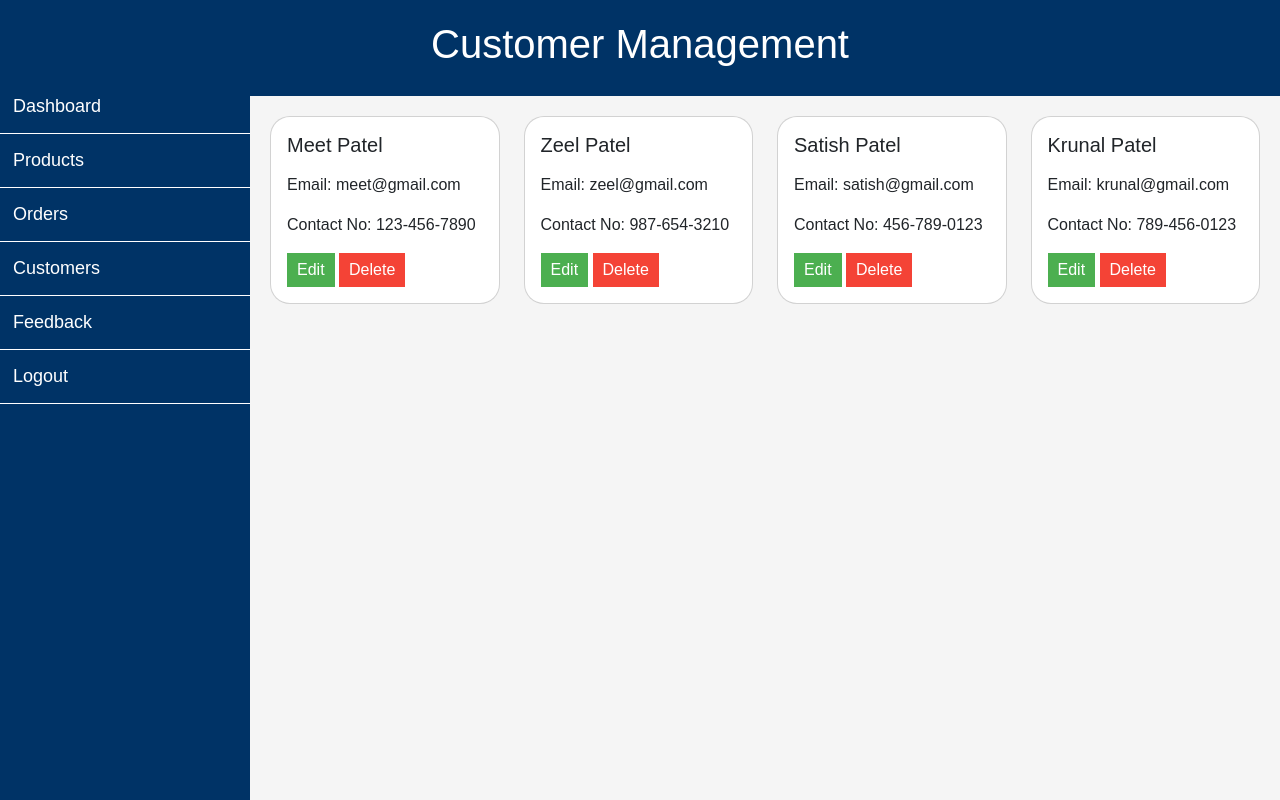
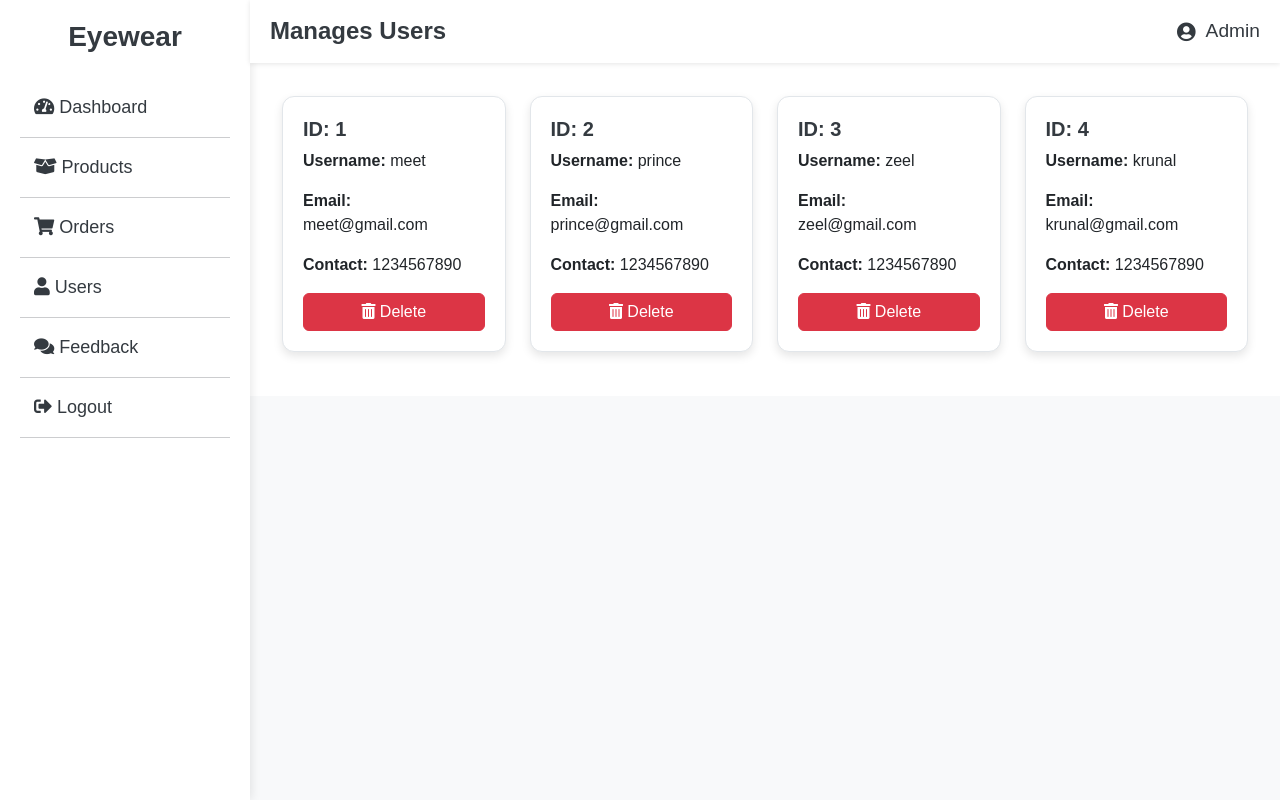
Before and after one commit to githubmalay/eyewear-html, a plain HTML site: page admin_customer.html in a window 1280 px wide. Drawn offline with nearby package versions, Linux system fonts and the light colour scheme.

Commit message:
Update admin_customer.html

```diff
--- a/admin_customer.html
+++ b/admin_customer.html
@@ -1,103 +1,234 @@
 <!DOCTYPE html>
 <html lang="en">
+
 <head>
     <meta charset="UTF-8">
     <meta name="viewport" content="width=device-width, initial-scale=1.0">
-    <title>Customer Management - EYEWEAR</title>
-    <link href="https://cdn.jsdelivr.net/npm/bootstrap@5.3.0-alpha1/dist/css/bootstrap.min.css" rel="stylesheet">
-    <link rel="stylesheet" href="admin_style.css">
+    <title>Admin Users</title>
+    <link href="https://cdn.jsdelivr.net/npm/bootstrap@5.3.0/dist/css/bootstrap.min.css" rel="stylesheet">
+    <link rel="stylesheet" href="https://cdnjs.cloudflare.com/ajax/libs/font-awesome/5.15.3/css/all.min.css">
     <style>
-        .card {
-            margin-bottom: 20px; /* Space between cards */
-            border-radius: 20px; /* Rounded corners */
+        body {
+            background-color: #f8f9fa;
+            font-family: 'Poppins', sans-serif;
+            color: #343a40;
         }
-        .action-buttons {
+
+        .wrapper {
+            display: flex;
+            flex-wrap: wrap;
+        }
+
+        .sidebar {
+            width: 100%;
+            background-color: #ffffff;
+            padding: 20px;
+            box-shadow: 1px 0 10px rgba(0, 0, 0, 0.1);
+            transition: width 0.3s;
+        }
+
+        .sidebar h2 {
+            font-size: 28px;
+            font-weight: bold;
+            text-align: center;
+            color: #343a40;
+            margin-bottom: 40px;
+        }
+
+        .sidebar a {
+            color: #343a40;
+            text-decoration: none;
+            display: block;
+            padding: 0px 14px;
+            margin: 10px 0;
+            font-size: 18px;
+            border-radius: 8px;
+            transition: background-color 0.3s, transform 0.3s;
+        }
+
+        .sidebar a:hover {
+            color: black;
+        }
+
+        .navbar {
+            position: relative;
+            width: 100%;
+            background-color: #ffffff;
+            padding: 17px 20px;
+             color: #343a40;
             display: flex;
             justify-content: space-between;
+            align-items: center;
+            box-shadow: 0 1px 5px rgba(0, 0, 0, 0.1);
         }
-        button {
-            padding: 5px 10px;
-            border: none;
-            color: white;
-            cursor: pointer;
+
+        .navbar h4 {
+            margin: 0;
+            font-weight: bold;
+            font-size: 24px;
         }
-        .edit-btn {
-            background-color: #4CAF50; /* Green */
+
+        .navbar .user-info {
+            display: flex;
+            align-items: center;
+            font-size: 1.2rem;
         }
-        .delete-btn {
-            background-color: #f44336; /* Red */
+
+        .navbar .user-info i {
+            margin-right: 10px;
+            color: #343a40;
+        }
+
+        .main-content {
+            padding: 20px;
+            background-color: #ffffff;
+            width: 100%;
+        }
+
+        @media (min-width: 768px) {
+            .sidebar {
+                width: 250px;
+                position: fixed;
+                height: 100vh;
+            }
+            .navbar {
+                width: 100%;
+                width: calc(100% - 250px);
+                left: 250px;
+                position: fixed;
+                top: 0;
+            }
+            .main-content {
+                margin-left: 250px;
+                padding-top: 80px;
+            }
+        }
+
+        .card-container {
+            display: flex;
+            flex-wrap: wrap;
+            gap: 20px;
+        }
+
+        .card {
+            border: 1px solid #e2e6ea;
+            /* Light grey border */
+            border-radius: 12px;
+            box-shadow: 0 4px 10px rgba(0, 0, 0, 0.1);
+            padding: 20px;
+            transition: transform 0.2s;
+            background-color: #ffffff;
+            /* White card */
+            flex: 1 1 calc(30% - 20px);
+            /* Responsive card sizing */
+        }
+
+        .card:hover {
+            transform: scale(1.02);
+            /* Slight zoom on hover */
+        }
+
+        .card h5 {
+            font-weight: bold;
+            color: #343a40;
+            /* Dark text */
+        }
+
+        .btn-danger {
+            transition: background-color 0.3s ease, transform 0.3s ease;
+        }
+
+        .btn-danger:hover {
+            background-color: #c82333;
+            /* Dark red on hover */
+            transform: scale(1.05);
+        }
+
+        .logout-btn {
+            margin-bottom: 20px;
         }
     </style>
 </head>
+
 <body>
-    <!-- Header -->
-    <header>
-        <h1>Customer Management</h1>
-    </header>
-
-    <!-- Sidebar -->
+    <div class="wrapper">
         <div class="sidebar">
-        <ul>
-            <li><a href="admin_dashboard.html">Dashboard</a></li>
-            <li><a href="admin_product.html">Products</a></li>
-            <li><a href="admin_order.html">Orders</a></li>
-            <li><a href="admin_customer.html">Customers</a></li>
-            <li><a href="admin_feedback.html">Feedback</a></li>
-            <li><a href="index.html">Logout</a></li>
-        </ul>
+            <h2>Eyewear</h2>
+            <a href="admin_dashboard.html"><i class="fas fa-tachometer-alt"></i> Dashboard</a>
+            <hr>
+            <a href="admin_product.html"><i class="fas fa-box-open"></i> Products</a>
+            <hr>
+            <a href="admin_order.html"><i class="fas fa-shopping-cart"></i> Orders</a>
+            <hr>
+            <a href="admin_customer.html"><i class="fas fa-user"></i> Users</a>
+            <hr>
+            <a href="admin_feedback.html"><i class="fas fa-comments"></i> Feedback</a>
+            <hr>
+            <a href="index.html" class="logout-btn"><i class="fas fa-sign-out-alt"></i> Logout</a>
+            <hr>
         </div>
 
-    <!-- Content -->
-    <div class="content">
-        <div class="row" id="customer-list">
-            <!-- Customer cards will be added dynamically here -->
+        <!-- Navbar -->
+        <div class="navbar">
+            <h4>Manages Users</h4>
+            <div class="user-info">
+                <i class="fas fa-user-circle"></i>
+                <span>Admin</span>
             </div>
         </div>
 
-    <script>
-        // Dummy customer data (replace with actual data from backend)
-        const customers = [
-            { id: 1, name: "Meet Patel", email: "meet@gmail.com", phone: "123-456-7890" },
-            { id: 2, name: "Zeel Patel", email: "zeel@gmail.com", phone: "987-654-3210" },
-            { id: 3, name: "Satish Patel", email: "satish@gmail.com", phone: "456-789-0123" },
-            { id: 4, name: "Krunal Patel", email: "krunal@gmail.com", phone: "789-456-0123" }
-
-        ];
-
-        // Function to render customer list in card format
-        function renderCustomerList() {
-            const customerList = document.getElementById("customer-list");
-            customerList.innerHTML = "";
-
-            customers.forEach(customer => {
-                const col = document.createElement("div");
-                col.className = "col-md-3";
-                col.innerHTML = `
+        <!-- Main Content -->
+        <div class="main-content">
+            <div class="container">
+                <div class="row mt-3"> <!-- Start of Bootstrap row -->
+                        <div class="col-md-3 mb-4"> <!-- Change from card to col-md-3 -->
                             <div class="card">
-                        <div class="card-body">
-                            <h5 class="card-title">${customer.name}</h5>
-                            <p class="card-text mt-3">Email: ${customer.email}</p>
-                            <p class="card-text">Contact No: ${customer.phone}</p>
-                                <button class="edit-btn" onclick="editCustomer(${customer.id})">Edit</button>
-                                <button class="delete-btn" onclick="removeCustomer(${customer.id})">Delete</button>
+                                <h5>ID: 1</h5>
+                                <p><strong>Username:</strong> meet</p>
+                                <p><strong>Email:<br></strong> meet@gmail.com</p>
+                                <p><strong>Contact:</strong> 1234567890</p>
+                                <a href="#" class="btn btn-danger">
+                                    <i class="fas fa-trash-alt"></i> Delete
+                                </a>
+                            </div>
+                        </div> <!-- End of col-md-3 -->
+                        <div class="col-md-3 mb-4"> <!-- Change from card to col-md-3 -->
+                            <div class="card">
+                                <h5>ID: 2</h5>
+                                <p><strong>Username:</strong> prince</p>
+                                <p><strong>Email:<br></strong> prince@gmail.com</p>
+                                <p><strong>Contact:</strong> 1234567890</p>
+                                <a href="#" class="btn btn-danger">
+                                    <i class="fas fa-trash-alt"></i> Delete
+                                </a>
+                            </div>
+                        </div> <!-- End of col-md-3 --> <div class="col-md-3 mb-4"> <!-- Change from card to col-md-3 -->
+                            <div class="card">
+                                <h5>ID: 3</h5>
+                                <p><strong>Username:</strong> zeel</p>
+                                <p><strong>Email:<br></strong> zeel@gmail.com</p>
+                                <p><strong>Contact:</strong> 1234567890</p>
+                                <a href="#" class="btn btn-danger">
+                                    <i class="fas fa-trash-alt"></i> Delete
+                                </a>
+                            </div>
+                        </div> <!-- End of col-md-3 --> <div class="col-md-3 mb-4"> <!-- Change from card to col-md-3 -->
+                            <div class="card">
+                                <h5>ID: 4</h5>
+                                <p><strong>Username:</strong> krunal</p>
+                                <p><strong>Email:<br></strong> krunal@gmail.com</p>
+                                <p><strong>Contact:</strong> 1234567890</p>
+                                <a href="#" class="btn btn-danger">
+                                    <i class="fas fa-trash-alt"></i> Delete
+                                </a>
+                            </div>
+                        </div> <!-- End of col-md-3 -->
+                </div> <!-- End of Bootstrap row -->
             </div>
         </div>
-                `;
-                customerList.appendChild(col);
-            });
-        }
 
-        // Initialize customer list
-        renderCustomerList();
 
-        // Placeholder functions for edit and delete actions
-        function editCustomer(id) {
-            alert("Edit customer with ID: " + id);
-        }
+        <script src="https://cdn.jsdelivr.net/npm/bootstrap@5.3.0/dist/js/bootstrap.bundle.min.js"></script>
+</body>
 
-        function removeCustomer(id) {
-            alert("Delete customer with ID: " + id);
-        }
-    </script>
-</body>
 </html>
```
Lines whose indentation alone changed are shown as unchanged.
